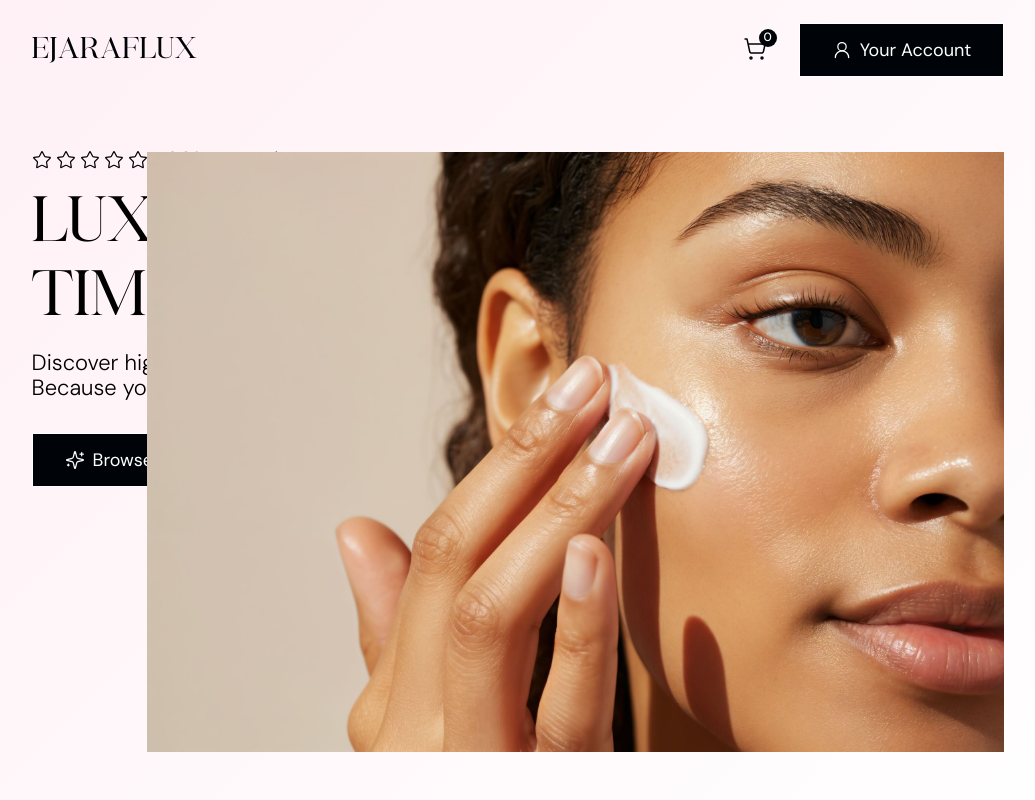
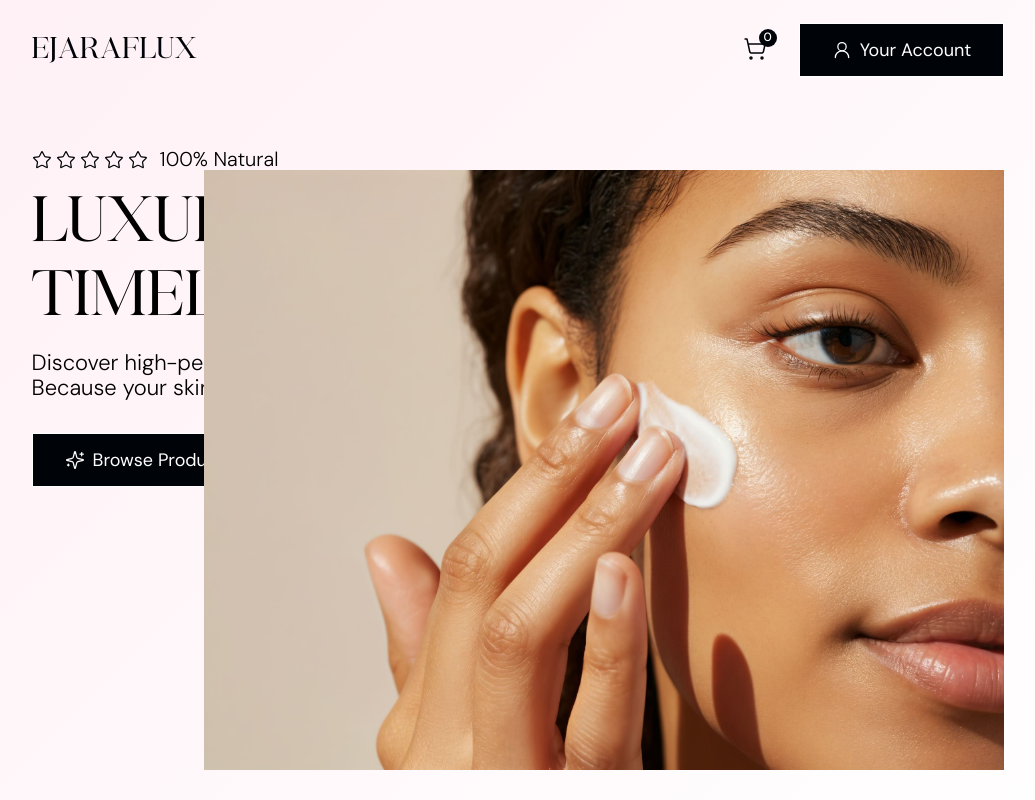
Before and after one commit to NjohPrince/ejaralux-frontend, a Next.js app: page / in a window 1280 px wide. Shown: the whole page, without its empty margins (122-1157 px from the left). Built offline with nearby package versions, Linux system fonts and the light colour scheme.

Commit message:
fix(page): adjusted the home page image

```diff
--- a/app/page.module.css
+++ b/app/page.module.css
@@ -7,8 +7,8 @@
 .image {
   position: absolute;
   right: 12vw;
-  bottom: 48px;
-  width: 600px;
+  bottom: 30px;
+  width: 800px !important;
   height: 600px;
   border-radius: 0;
   -webkit-border-radius: 0;
--- a/app/page.tsx
+++ b/app/page.tsx
@@ -52,7 +52,7 @@ export default function Home() {
         <div className={`${classes.image}`}>
           <Image
             src={"/images/beauty.jpg"}
-            alt="hero"
+            alt="beauty"
             width={600}
             height={600}
           />
```
